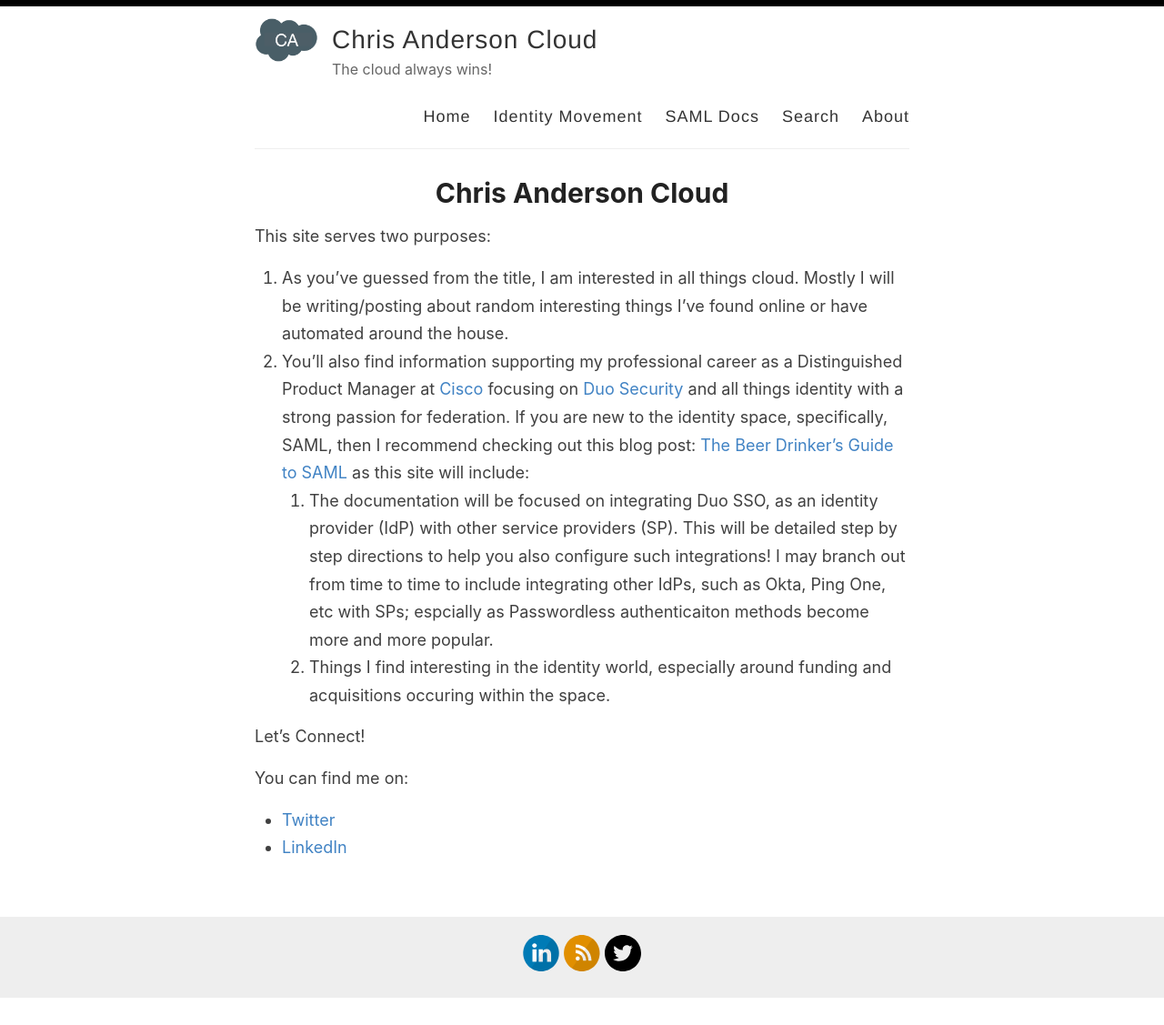
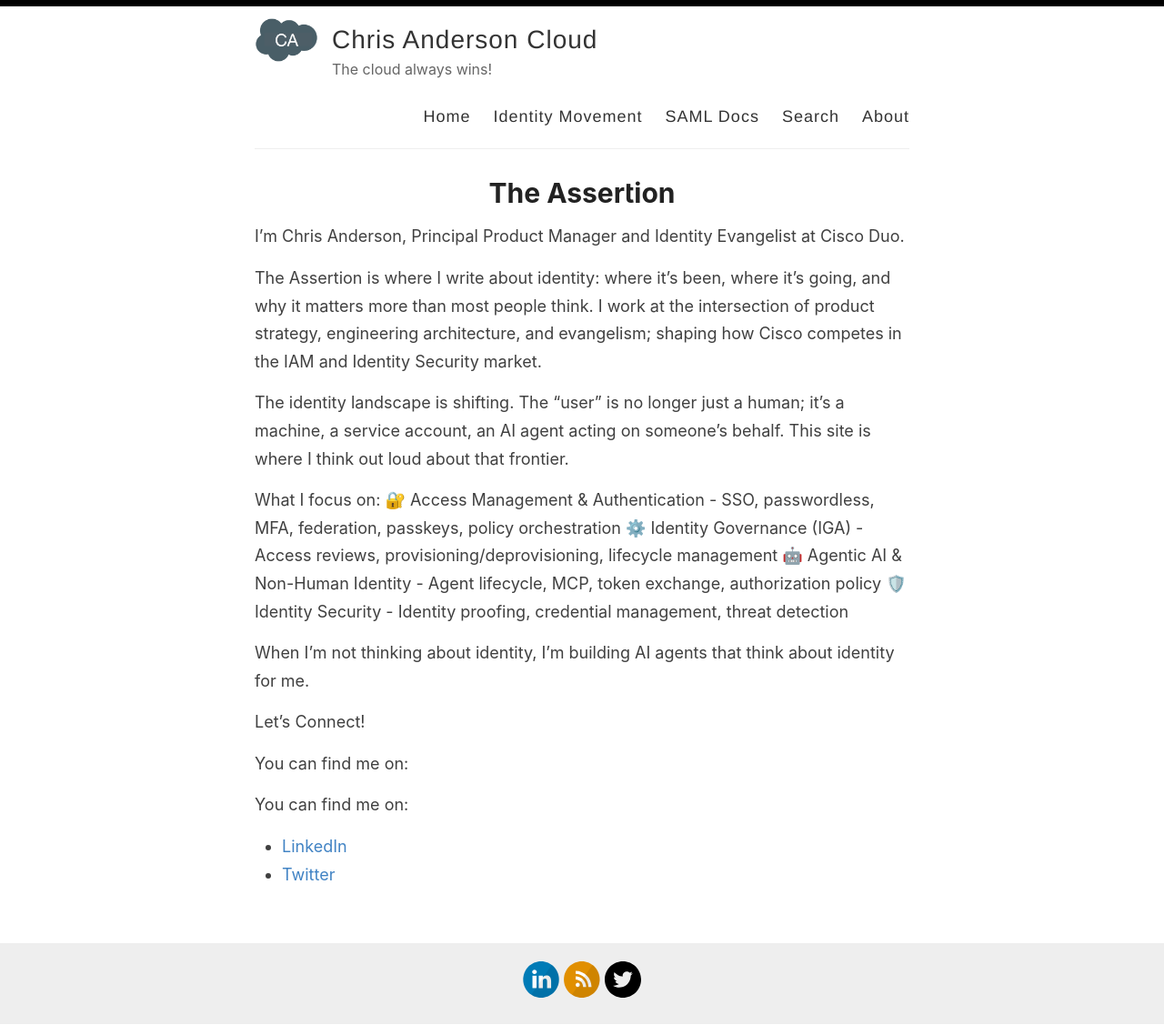
Before and after one commit to christophe81/christophe81.github.io, a Jekyll site: the page built from _pages/about.md, in a window 1280 px wide. Shown: the whole page at 91% size. Built offline with Jekyll 4.4.1, drawn with Linux system fonts in a browser that asks for light colours; before the commit the page ends 1097 px from its top, so only the background shows below that.

Commit message:
Update about.md

```diff
--- a/_pages/about.md
+++ b/_pages/about.md
@@ -1,18 +1,23 @@
 ---
 layout: page
-title: Chris Anderson Cloud
+title: The Assertion
 permalink: /about/
 ---
 
-This site serves two purposes:
+I'm Chris Anderson, Principal Product Manager and Identity Evangelist at Cisco Duo.
 
-1. As you’ve guessed from the title, I am interested in all things cloud. Mostly I will be writing/posting about random interesting things I’ve found online or have automated around the house.
-1. You’ll also find information supporting my professional career as a Distinguished Product Manager at [Cisco](cisco.com) focusing on [Duo Security](duo.com) and all things identity with a strong passion for federation. If you are new to the identity space, specifically, SAML, then I recommend checking out this blog post: [The Beer Drinker’s Guide to SAML](https://duo.com/blog/the-beer-drinkers-guide-to-saml) as this site will include:
-   1. The documentation will be focused on integrating Duo SSO, as an identity provider (IdP) with other service providers (SP). This will be detailed step by step directions to help you also configure such integrations! I may branch out from time to time to include integrating other IdPs, such as Okta, Ping One, etc with SPs; espcially as Passwordless authenticaiton methods become more and more popular.
-   1. Things I find interesting in the identity world, especially around funding and acquisitions occuring within the space.
+The Assertion is where I write about identity: where it's been, where it's going, and why it matters more than most people think. I work at the intersection of product strategy, engineering architecture, and evangelism; shaping how Cisco competes in the IAM and Identity Security market.
+
+The identity landscape is shifting. The "user" is no longer just a human; it's a machine, a service account, an AI agent acting on someone's behalf. This site is where I think out loud about that frontier.
+
+What I focus on: 🔐 Access Management & Authentication - SSO, passwordless, MFA, federation, passkeys, policy orchestration ⚙️ Identity Governance (IGA) - Access reviews, provisioning/deprovisioning, lifecycle management 🤖 Agentic AI & Non-Human Identity - Agent lifecycle, MCP, token exchange, authorization policy 🛡️ Identity Security - Identity proofing, credential management, threat detection
+
+When I'm not thinking about identity, I'm building AI agents that think about identity for me.
 
 Let’s Connect!
 
 You can find me on:
+
+You can find me on:
+* [LinkedIn](https://linkedin.com/in/christanderson)
 * [Twitter](https://twitter.com/christodd10)
-* [LinkedIn](https://linkedin.com/in/christanderson)
```
